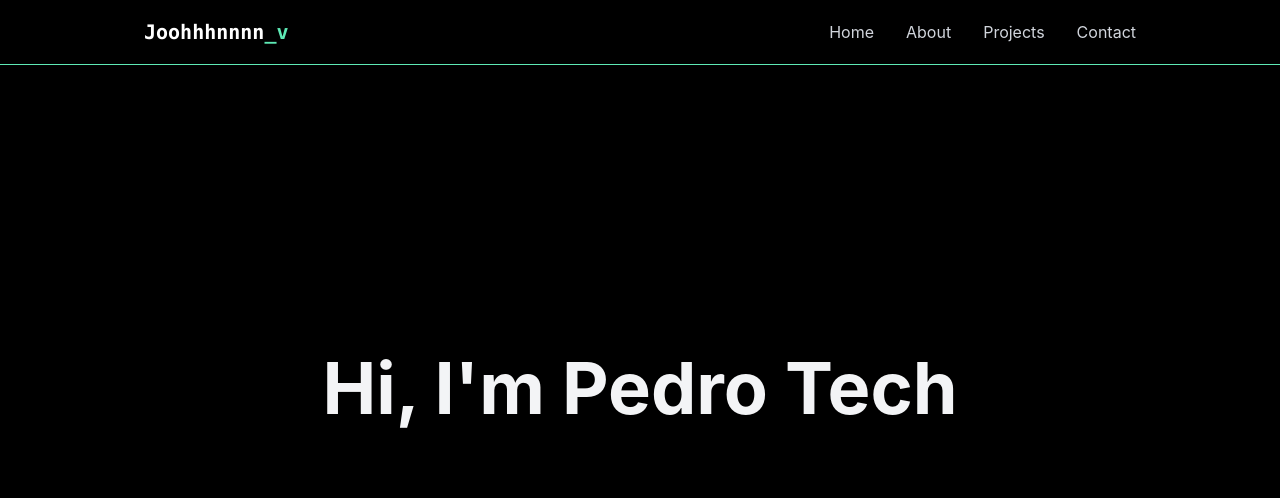
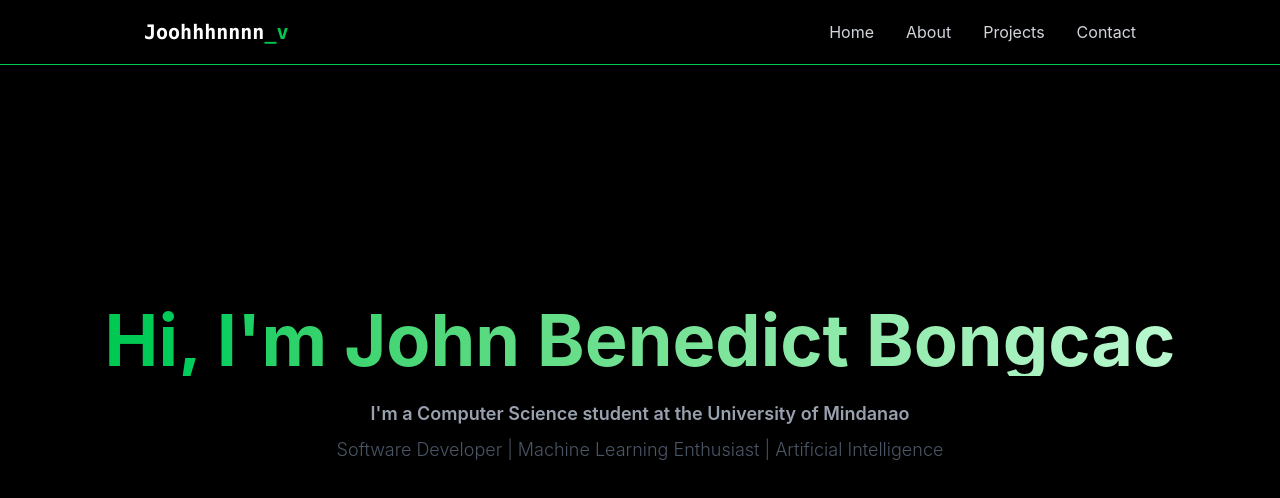
Before and after one commit to joohhhnnnny/Portfolio, a React (Vite) app: page / in a window 1280 px wide. Shown: the top 498 px of the page. Built offline with nearby package versions, Linux system fonts and the light colour scheme.

Commit message:
kani sa kay maniudto pako

```diff
--- a/src/components/Loadingscreen.jsx
+++ b/src/components/Loadingscreen.jsx
@@ -30,7 +30,7 @@ export const LoadingScreen = ({ onComplete }) => {
       </div>
 
       <div className="w-[200px] h-[2px] bg-gray-800 rounded relative overflow-hidden">
-        <div className="w-[40%] h-full bg-emerald-300 shadow-[0_0_15px_#059669] animate-loading-bar"></div>
+        <div className="w-[40%] h-full bg-green-500 shadow-[0_0_15px_#059669] animate-loading-bar"></div>
       </div>
     </div>
   );
--- a/src/components/Navbar.jsx
+++ b/src/components/Navbar.jsx
@@ -6,11 +6,11 @@ export const Navbar = ({menuOpen, setMenuOpen}) => {
     }, [menuOpen]);
 
   return (
-    <nav className="fixed top-0 w-full z-40 bg-[rgba(10, 10, 10, 0.8)] backdrop-blur-lg border-b border-emerald-300 shadow-lg">
+    <nav className="fixed top-0 w-full z-40 bg-[rgba(10, 10, 10, 0.8)] backdrop-blur-lg border-b border-green-500 shadow-lg">
       <div className="max-w-5xl m-auto px-4">
         <div className="flex justify-between items-center h-16">
           <a href="#home" className="font-mono text-xl font-bold text-white relative z-30">
-            Joohhhnnnn<span className="text-emerald-300">_v</span>
+            Joohhhnnnn<span className="text-green-500">_v</span>
           </a>
 
           <div className={`w-7 h-5 relative cursor-pointer z-30 md:hidden transition-opacity duration-300
@@ -20,16 +20,16 @@ export const Navbar = ({menuOpen, setMenuOpen}) => {
           </div>
 
           <div className="hidden md:flex items-center space-x-8">
-            <a href="#home" className="text-gray-300 hover:text-emerald-300 transition-colors">
+            <a href="#home" className="text-gray-300 hover:text-green-500 transition-colors">
               Home
             </a>
-            <a href="#about" className="text-gray-300 hover:text-emerald-300 transition-colors">
+            <a href="#about" className="text-gray-300 hover:text-green-500 transition-colors">
               About
             </a>
-            <a href="#projects" className="text-gray-300 hover:text-emerald-300 transition-colors">
+            <a href="#projects" className="text-gray-300 hover:text-green-500 transition-colors">
               Projects
             </a>
-            <a href="Contact" className="text-gray-300 hover:text-emerald-300 transition-colors">
+            <a href="Contact" className="text-gray-300 hover:text-green-500 transition-colors">
               Contact
             </a>
           </div>
--- a/src/components/sections/Home.jsx
+++ b/src/components/sections/Home.jsx
@@ -4,10 +4,17 @@ export const Home = () => {
       id="home"
       className="min-h-screen flex items-center justify-center relative"
     >
-      <div className="text-center z-10 px-4">
-        <h1 className="text-5xl md:text-7xl font-bold mb-6 gradient-text leading-right">
-          Hi, I'm Pedro Tech
+      <div className="text-center z-10 px-4 flex flex-col items-center">
+        <h1 className="text-5xl md:text-7xl font-bold mb-6 bg-gradient-to-r from-green-500 to-green-200 bg-clip-text text-transparent leading-right">
+          Hi, I'm John Benedict Bongcac
         </h1>
+
+        <p className="text-gray-400 text-lg mb-2 whitespace-nowrap font-semibold">
+          I'm a Computer Science student at the University of Mindanao
+        </p>
+        <p className="text-gray-600 text-lg mb-8 whitespace-nowrap font-light">
+          Software Developer | Machine Learning Enthusiast | Artificial Intelligence
+        </p>
       </div>
     </section>
   )
```
